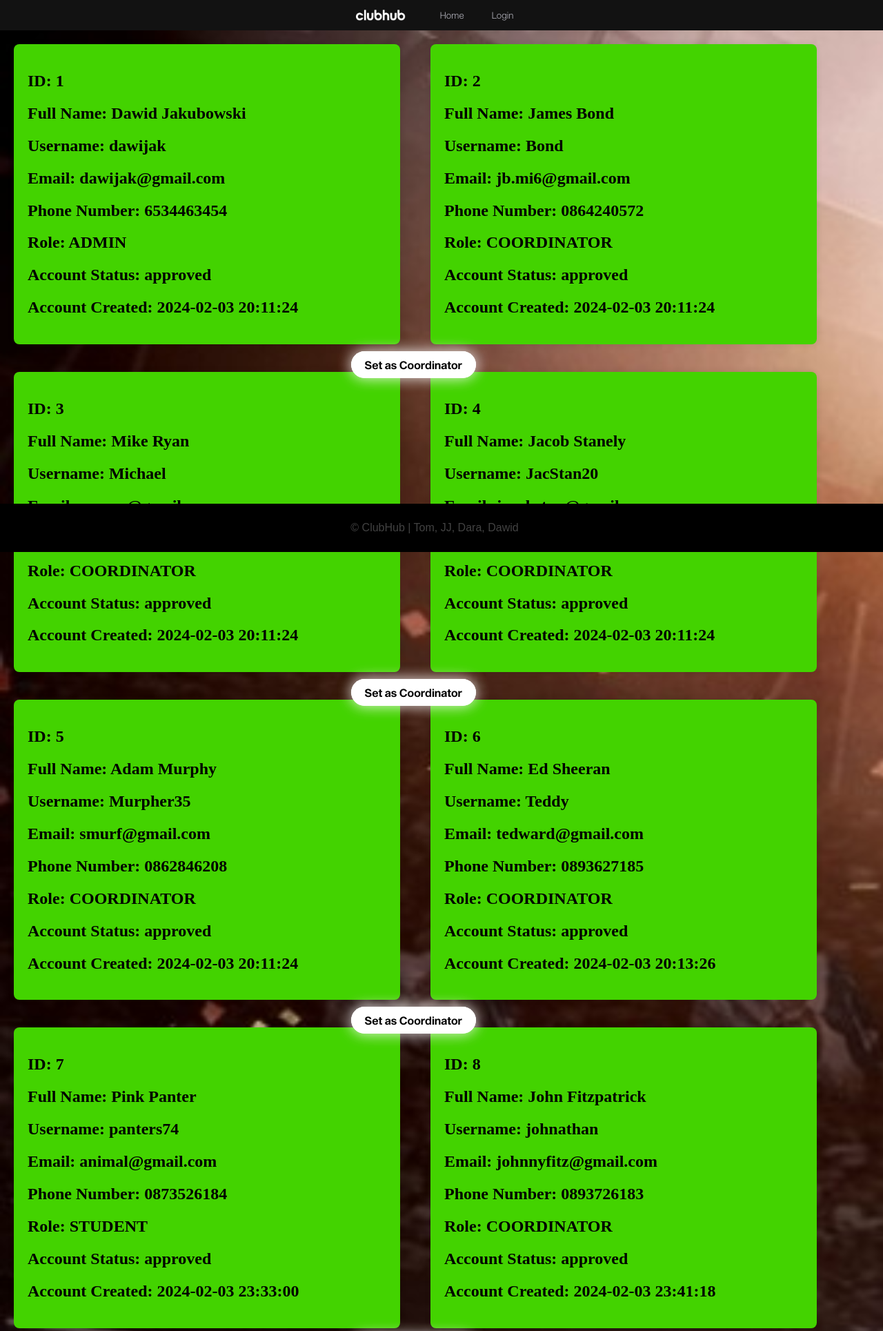
After one commit to tomjoyce1/zorkfourteenth, a Flask app: page /users in a window 1280 px wide. The commit adds this page. Shown: the top 1929 px of the page at 69% size. Run offline with Flask 3, Linux system fonts and the light colour scheme; data comes from the database, SQL or seed files in the repository; some web fonts are replaced.

Commit message:
likkle statpad icl

```diff
--- a/Login.py
+++ b/Login.py
@@ -324,9 +324,6 @@ def view_passwords(Username):
         row = cursor.fetchone()
         print(row)
 
-Username = "Kami"
-view_passwords(Username)
-
 ##########################################################################################################################
 #                                                    START OF PROGRAM                                                    #
 ##########################################################################################################################
--- a/app.py
+++ b/app.py
@@ -123,6 +123,15 @@ def profile():
 
     return render_template("profile.html", roleCheck=roleCheck, username=username,update_message2=update_message2, update_message=update_message, error_message=error_message,user_details=user_details)
 
+@app.route("/users")
+def users():
+    user_list = []
+    for item in Login.admin_view_accounts():
+        user_list.append(item)
+    roleCheck = session.get("roleCheck", 0)
+    username = session.get("username", "base")
+    return render_template("users.html", user_list=user_list, roleCheck=roleCheck, username=username)
+
 #allows me to go through clubList
 @app.template_filter('enumerate')
 def jinja2_enumerate(iterable):
--- a/templates/coordinators.html
+++ b/templates/coordinators.html
@@ -0,0 +1,5 @@
+{% extends "navbar.html" %}
+
+{% block title %}{{username}}'s Profile{% endblock %}
+
+{% block style %}
--- a/templates/navbar.html
+++ b/templates/navbar.html
@@ -141,6 +141,7 @@
 
         .button {
             margin-bottom: 150px;
+            width: 150px;
             background-color: white;
             color: black;
             font-family: 'Sequel Sans Semi Bold Head', Rockwell;
@@ -163,6 +164,11 @@
         position: absolute;
         top: 60px;
         right: calc(50% - 750px);
+        }
+        .user-button {
+            position: absolute;
+            right: calc(50% - 50px);
+            text-align: center;
         }
 
 
--- a/templates/profile.html
+++ b/templates/profile.html
@@ -4,7 +4,6 @@
 
 {% block style %}
     <style>
-        /* Add your CSS styles here */
         body {
             background-image: url('static/pbg.jpg');
             background-size: cover;
--- /dev/null
+++ b/templates/users.html
@@ -0,0 +1,71 @@
+{% extends "navbar.html" %}
+
+{% block title %}Users{% endblock %}
+
+{% block style %}
+    <style>
+        body {
+            background-image: url('static/pbg.jpg');
+            background-size: cover;
+            margin: 0;
+            padding: 0;
+        }
+
+    footer {
+            position: fixed;
+            right: 0;
+            bottom: 0;
+            width: 100%;
+            background-color: black;
+            text-align: center;
+            font-family: Arial, Helvetica, sans-serif;
+            color: rgb(66, 66, 66);
+            padding: 10px;
+        }
+        .container {
+            width: calc(50% - 120px);
+            margin: 20px;
+            padding: 20px;
+            background-color: rgb(67, 211, 0);
+            border-radius: 8px;
+            box-shadow: 0 0 10px rgba(0, 0, 0, 0.1);
+            display: inline-block;
+            vertical-align: top;
+        }
+
+        @media screen and (max-width: 768px) {
+            .container {
+                width: calc(100% - 40px);
+            }
+        }
+    footer {
+            position: fixed;
+            right: 0;
+            bottom: 0;
+            width: 100%;
+            background-color: black;
+            text-align: center;
+            font-family: Arial, Helvetica, sans-serif;
+            color: rgb(66, 66, 66);
+            padding: 10px;
+        }
+    </style>
+{% endblock %}
+
+{% block content %}
+{% for index, user in user_list|enumerate %}
+<div class="container">
+    <h2 style="font-family: 'Bebas Neue Pro Bold Italic'">ID: {{user[0]}}</h2>
+    <h2 style="font-family: 'Bebas Neue Pro Bold Italic'">Full Name: {{user[1]}}</h2>
+    <h2 style="font-family: 'Bebas Neue Pro Bold Italic'">Username: {{user[2]}}</h2>
+    <h2 style="font-family: 'Bebas Neue Pro Bold Italic'">Email: {{user[3]}}</h2>
+    <h2 style="font-family: 'Bebas Neue Pro Bold Italic'">Phone Number: {{user[4]}}</h2>
+    <h2 style="font-family: 'Bebas Neue Pro Bold Italic'">Role: {{user[5]}}</h2>
+    <h2 style="font-family: 'Bebas Neue Pro Bold Italic'">Account Status: {{user[6]}}</h2>
+    <h2 style="font-family: 'Bebas Neue Pro Bold Italic'">Account Created: {{user[7]}}</h2>
+</div>
+<div class="user-button">
+    <a class="button">Set as Coordinator</a>
+</div>
+{% endfor %}
+{% endblock %}
```
Also changed, not shown: templates/base.html (deleted, +0 -87 lines).
